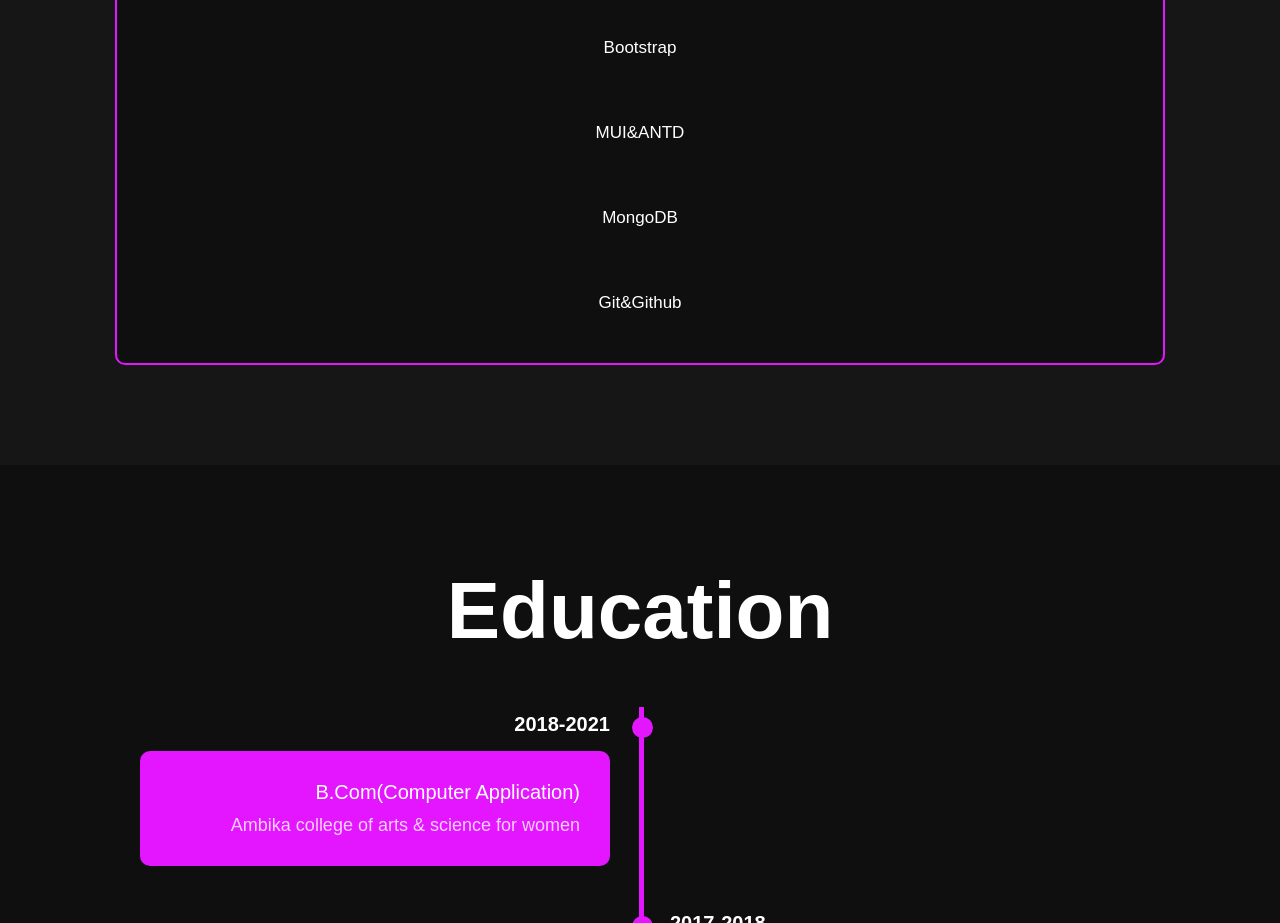
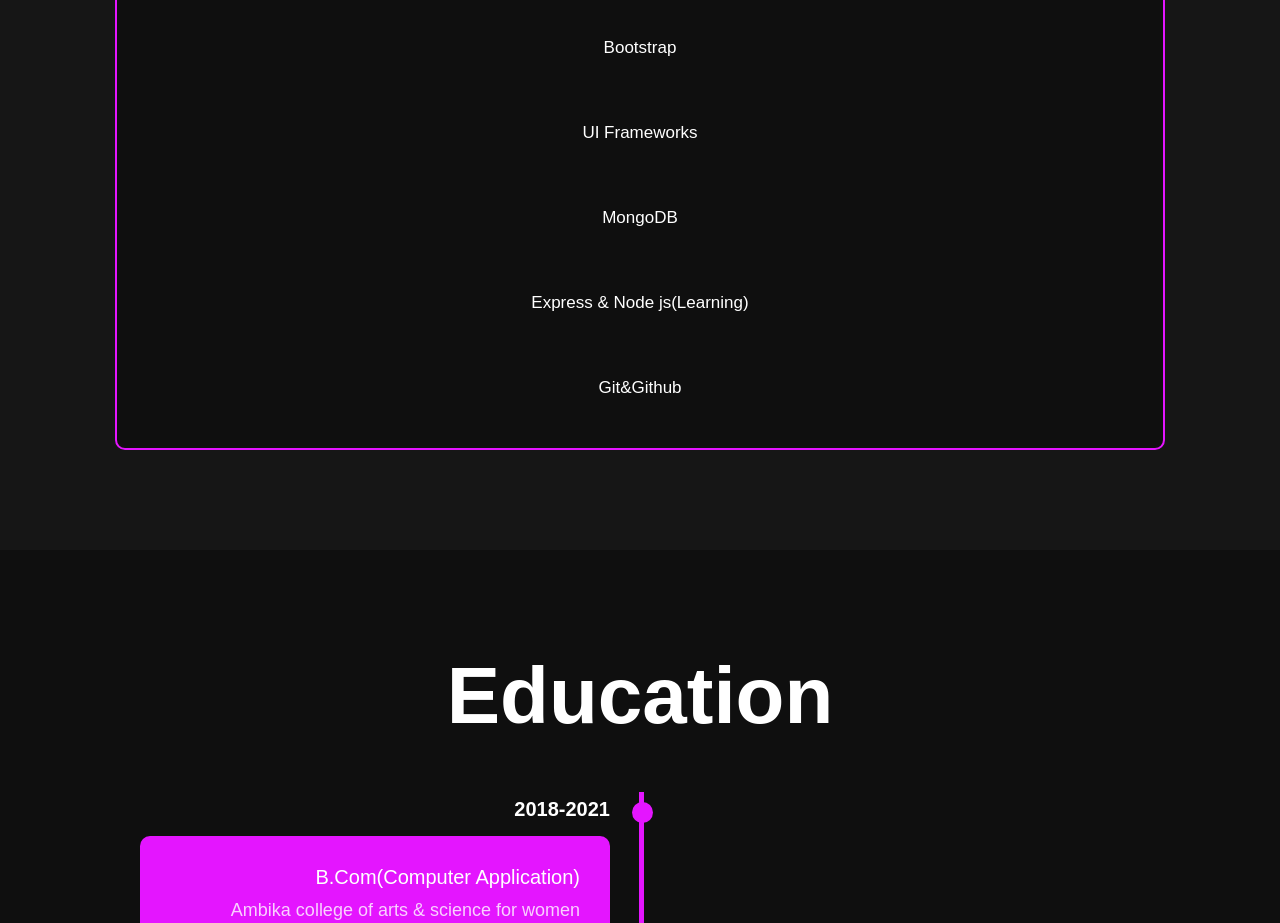
Before and after one commit to jananisree96/MyPortfolio, a plain HTML site: page index.html in a window 1280 px wide. Shown: the part 4480-5403 px from the top of the page. Drawn offline with nearby package versions, Linux system fonts and the light colour scheme.

Commit message:
added skills

```diff
--- a/index.html
+++ b/index.html
@@ -289,12 +289,17 @@
         </div>
         <div class="bar">
           <div class="info">
-            <span>MUI&ANTD</span>
+            <span>UI Frameworks</span>
           </div>
         </div>
         <div class="bar">
           <div class="info">
             <span>MongoDB</span>
+          </div>
+        </div>
+        <div class="bar">
+          <div class="info">
+            <span>Express & Node js(Learning)</span>
           </div>
         </div>
         <div class="bar">
```
